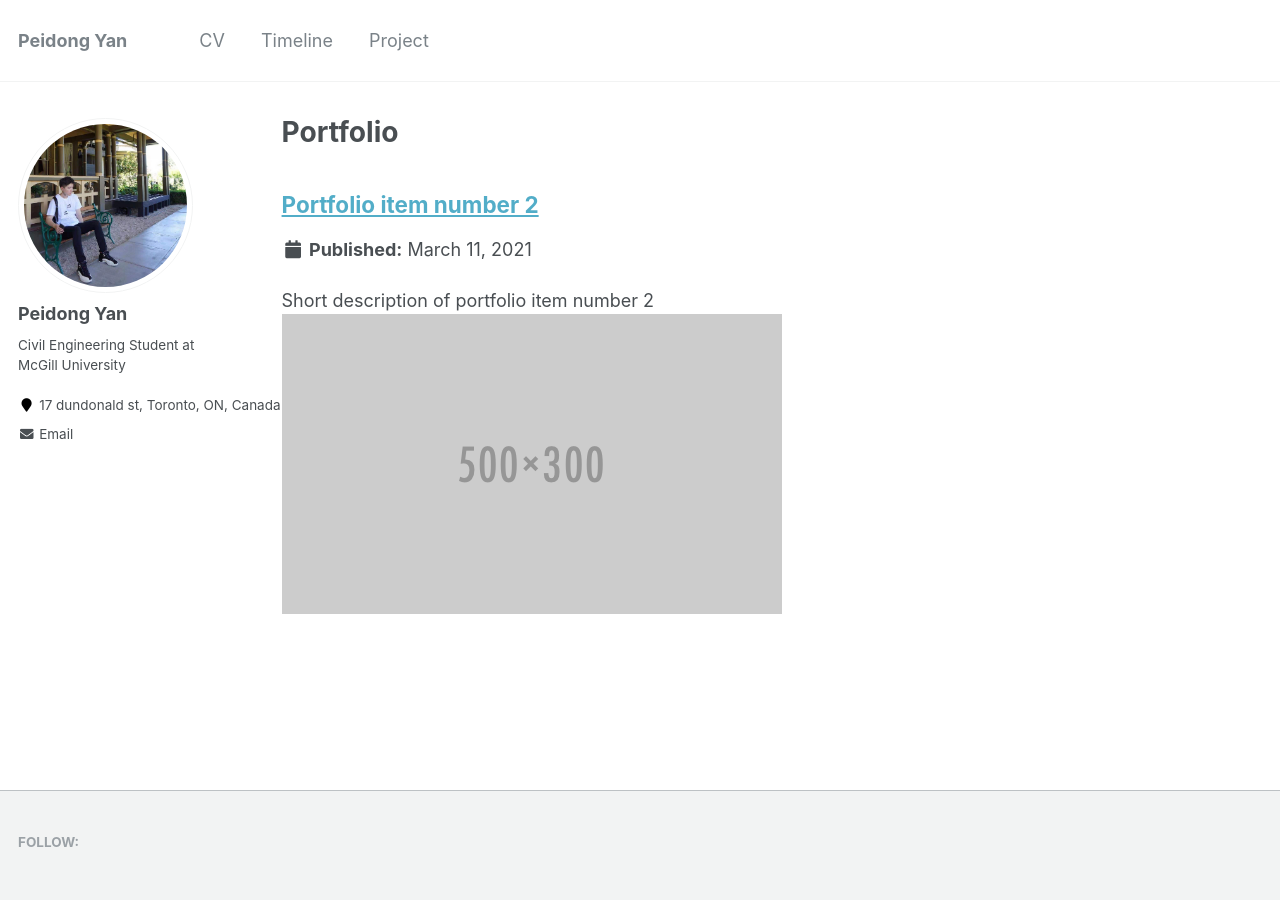
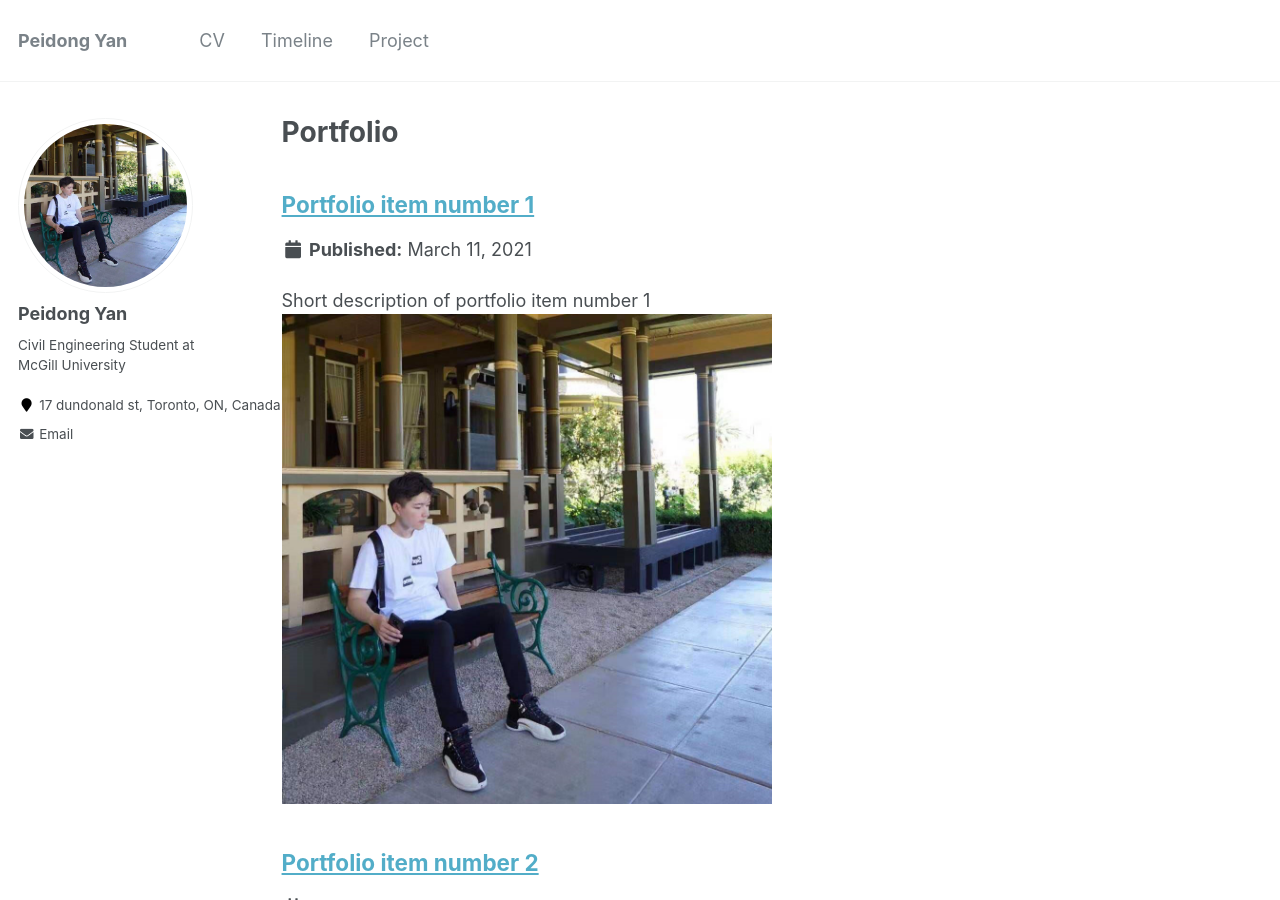
Before and after one commit to LorenYan98/LY.github.io, a Jekyll site: the page built from _pages/portfolio.html, in a window 1280 px wide and 900 px high. Built offline with Jekyll 4.4.1, drawn with Linux system fonts in a browser that asks for light colours.

Commit message:
Update portfolio-1.md

```diff
--- a/_portfolio/portfolio-1.md
+++ b/_portfolio/portfolio-1.md
@@ -1,7 +1,5 @@
-
 ---
-title: "portfolio-1"
-excerpt: "DesignCheck2 sample output <br/><img src='/LY.github.io/images/P.png' width='50%' height = '50%'>"
+title: "Portfolio item number 1"
+excerpt: "Short description of portfolio item number 1<br/><img src='/LY.github.io/images/P.png' width='50%' height = '50%'>"
 collection: portfolio
 ---
-[Report Preview.pdf](https://github.com/LorenYan98/LY.github.io/files/6127564/Report.Preview.pdf)
```
